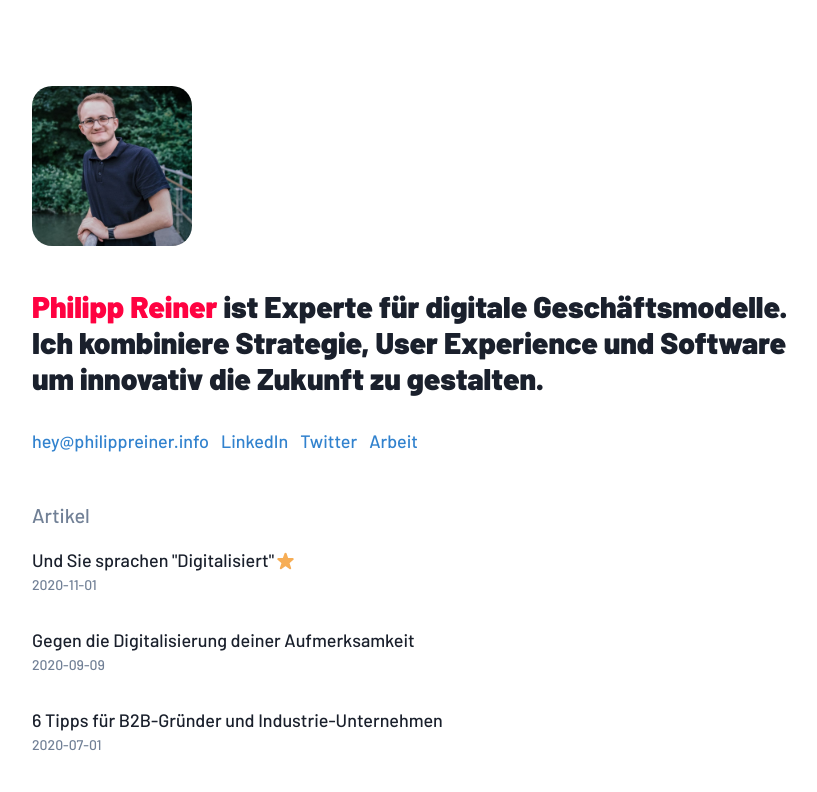
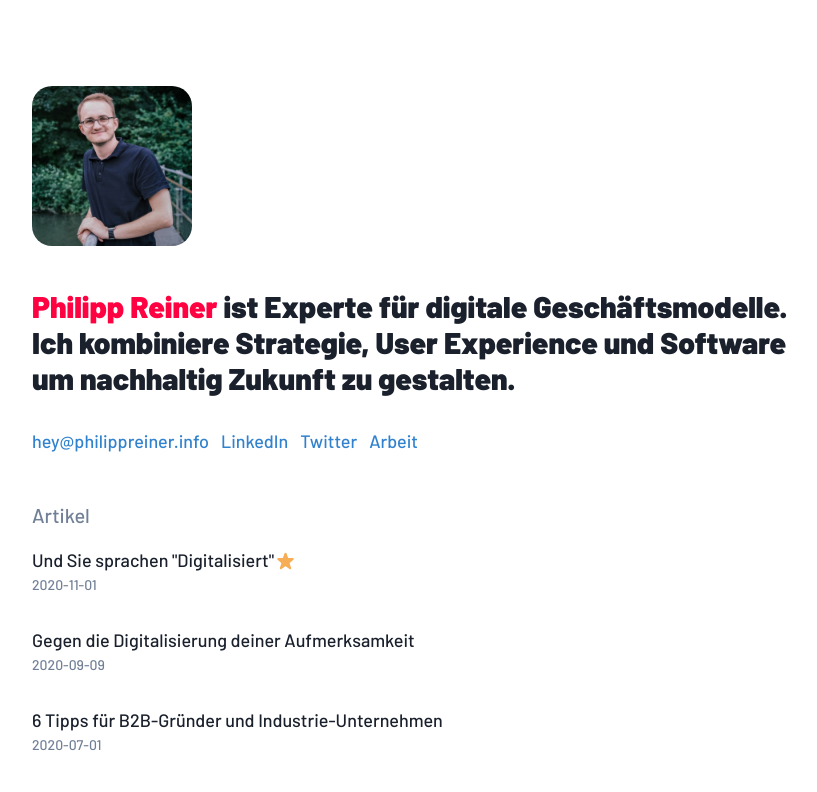
Before and after one commit to philippreiner/website, a Next.js app: page / in a window 1280 px wide. Shown: the top 792 px of the page, without its empty margins (210-1027 px from the left). Built offline with nearby package versions, Linux system fonts and the light colour scheme.

Commit message:
slogan fix

```diff
--- a/pages/index.js
+++ b/pages/index.js
@@ -39,7 +39,7 @@ export default function Home({ allPostsData }) {
                 Philipp Reiner
               </Text>{" "}
               ist Experte für digitale Geschäftsmodelle. Ich kombiniere
-              Strategie, User Experience und Software um innovativ die Zukunft zu gestalten.
+              Strategie, User Experience und Software um nachhaltig Zukunft zu gestalten.
             </Heading>
           </Box>
           <Box pt="24px">
```
